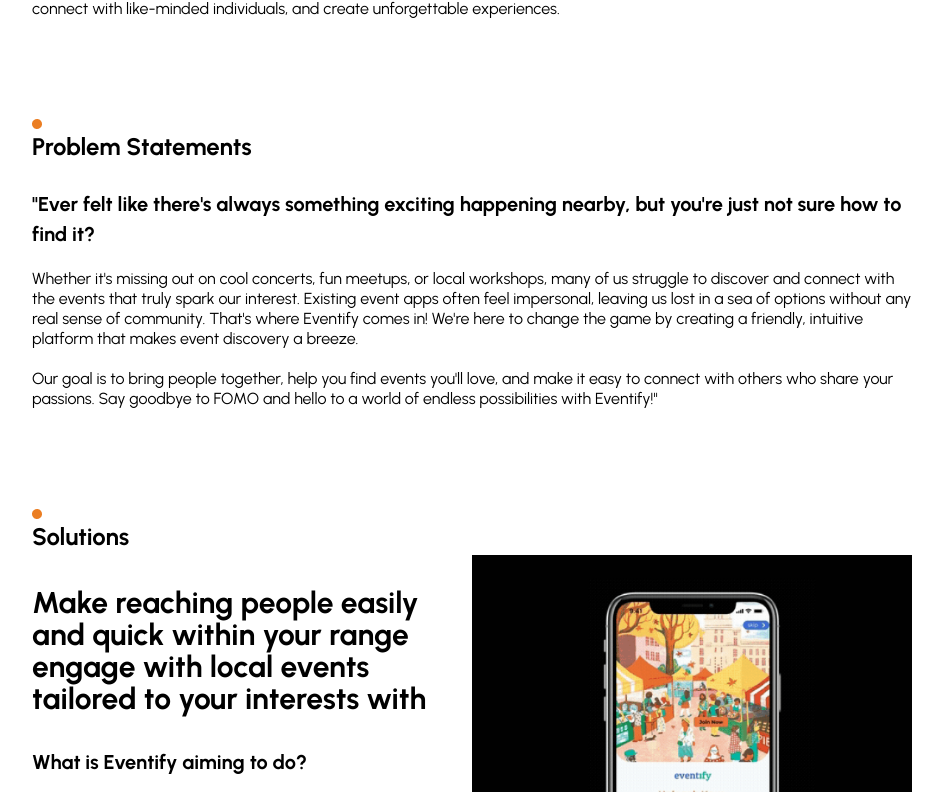
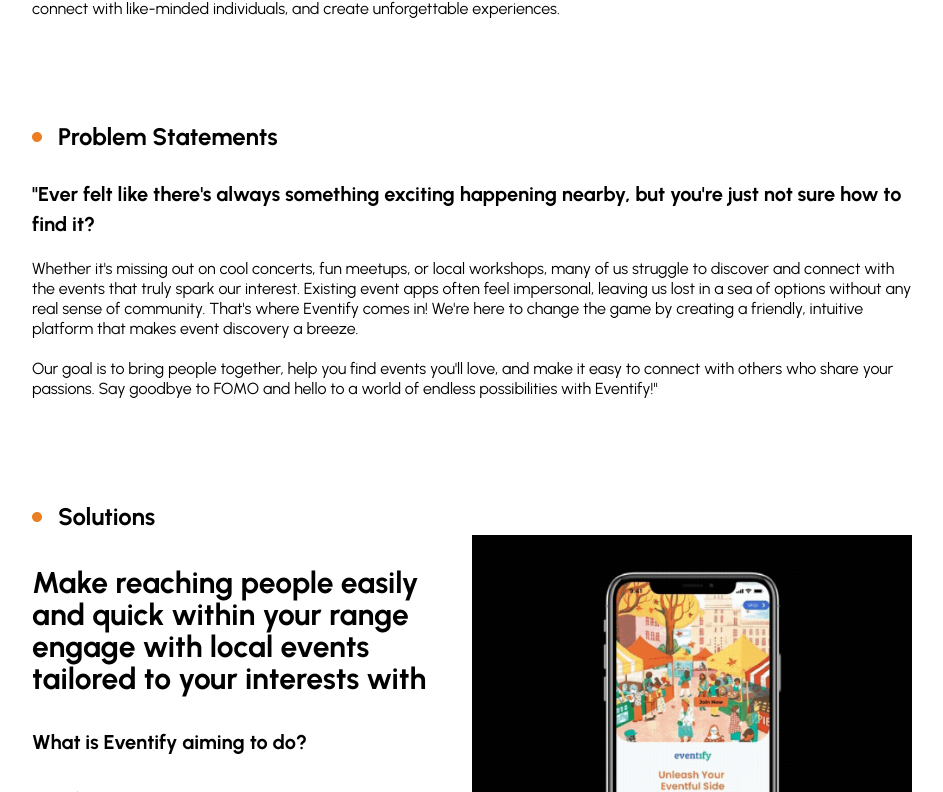
Before and after one commit to namankoolwal/Vrinda-Portfolio, a React (Vite) app: page /case-study2 in a window 1280 px wide. Shown: the part 1428-2220 px from the top of the page, without its empty margins (168-1111 px from the left). Built offline with nearby package versions, Linux system fonts and the light colour scheme; the HTML template or start-up script is replaced by a standard one.

Commit message:
improved existing pages

```diff
--- a/src/CaseStudy2.jsx
+++ b/src/CaseStudy2.jsx
@@ -87,7 +87,7 @@ function CaseStudy2() {
 
       <div className="container3">
         <div className="lists">
-          <b>
+        <b className="flex items-center gap-4">
             <img src={ellipse}></img> Problem Statements
           </b>
         </div>
@@ -122,7 +122,7 @@ function CaseStudy2() {
 
       <div className="container4">
         <div className="lists">
-          <b>
+          <b className="flex items-center gap-4">
             <img src={ellipse}></img> Solutions
           </b>
         </div>
@@ -271,7 +271,7 @@ function CaseStudy2() {
 
       <div className="container15">
         <div className="lists">
-          <b>
+        <b className="flex items-center gap-4">
             <img src={ellipse}></img> Design
           </b>
         </div>
--- a/src/Homepage.jsx
+++ b/src/Homepage.jsx
@@ -17,7 +17,7 @@ function Homepage() {
       <div className="flex flex-col items-center justify-center">
         <img src={StartButton} alt="Telephone" className="h-auto animate-ring mb-0" />
         <button
-          className="px-[30px] py-7 ml-10 mt-[20px] text-5xl text-gray-600 font-normal bg-transparent rounded-full hover:text-white hover:bg-black transition-colors duration-500 outline outline-1"
+          className="px-[30px] py-4 ml-10 mt-[20px] text-[28px] text-gray-600 font-normal bg-transparent rounded-full hover:text-white hover:bg-black transition-colors duration-500 outline outline-1"
           onClick={redirectToAboutMe}
         >
           Wanna Chat?
```
